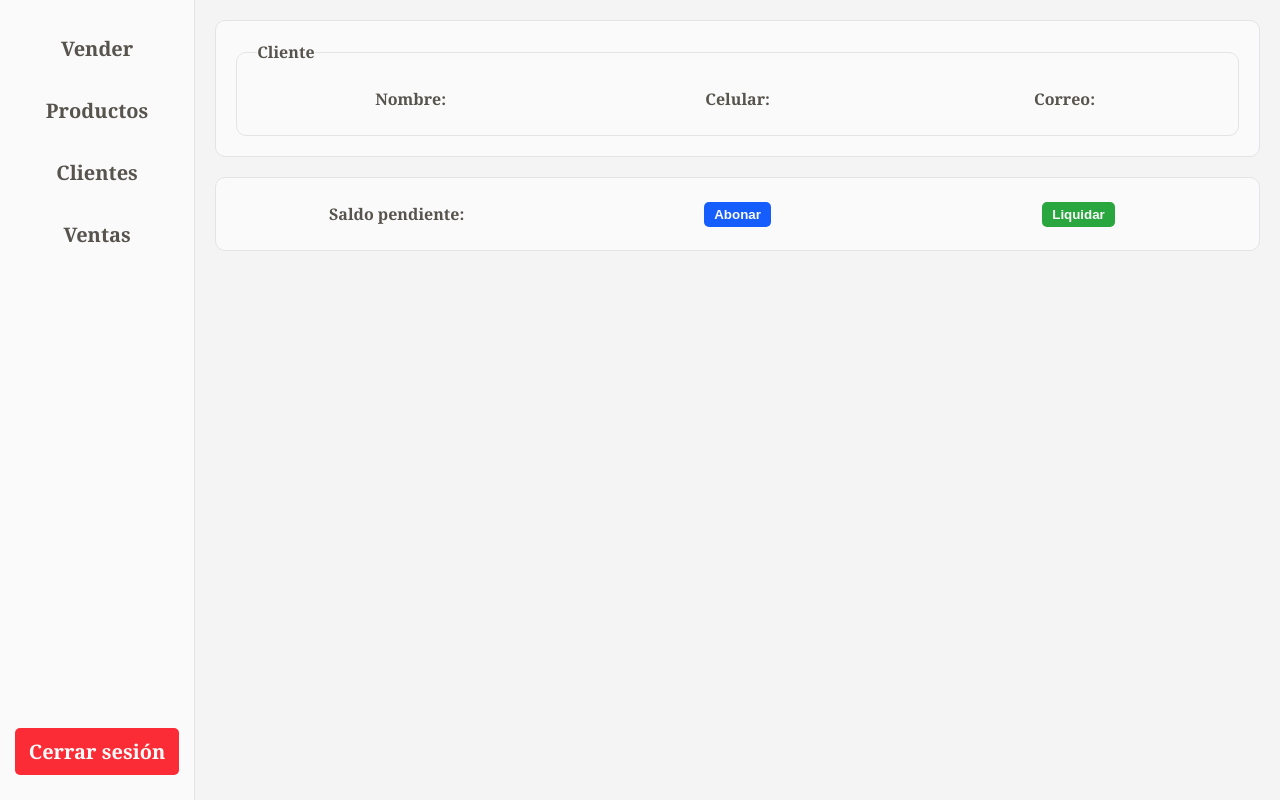
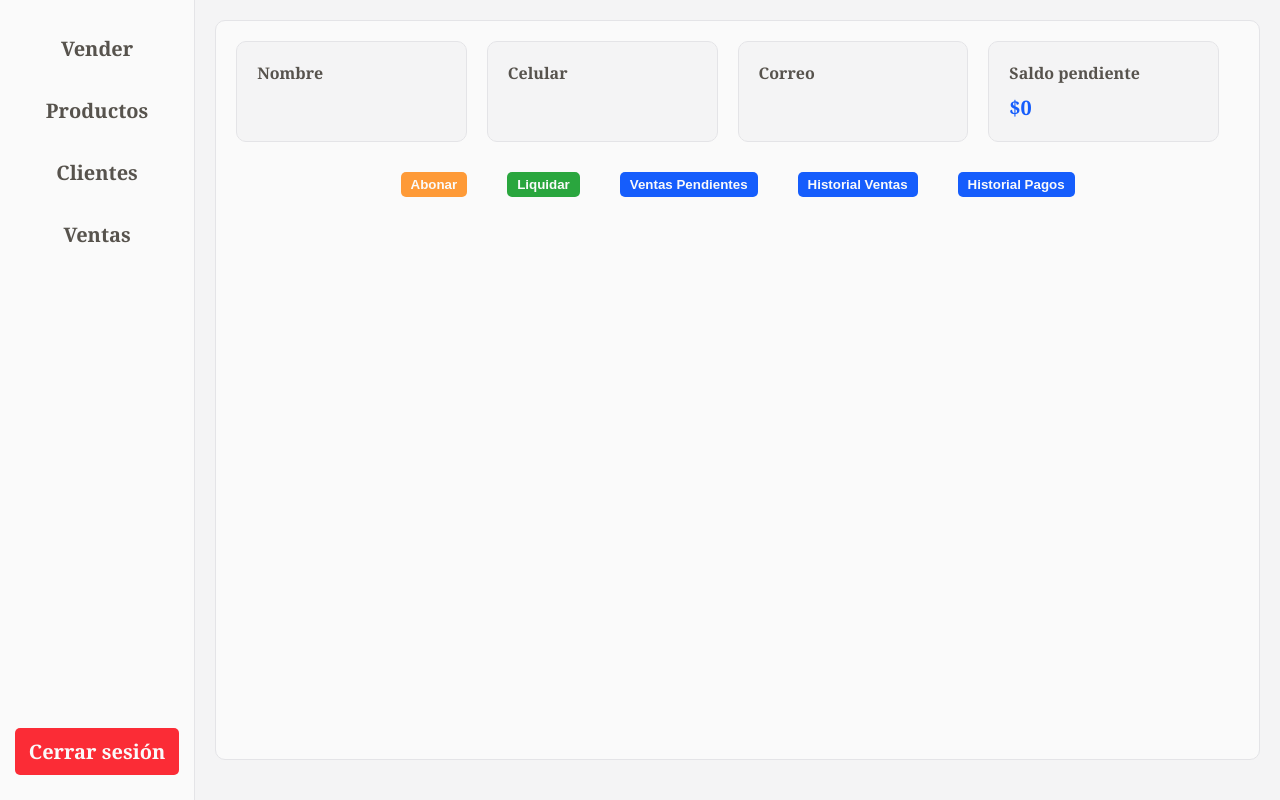
Before and after one commit to sk8duver-a11y/simple-pos-php, a PHP site: page /cliente.php in a window 1280 px wide. Run offline with PHP 8.4, Linux system fonts and the light colour scheme; data that the repository does not hold is empty.

Commit message:
Actualizar vista de detalle de cliente

```diff
--- a/assets/css/styles.css
+++ b/assets/css/styles.css
@@ -87,8 +87,6 @@ main {
 #section-busqueda-producto,
 #section-ganancia,
 #agregar-cliente,
-#datos-cliente,
-#detalles-cliente,
 fieldset {
   width: 100%;
   display: flex;
@@ -139,6 +137,7 @@ input:focus {
   cursor: pointer;
   font-weight: bold;
   transition: 0.3s;
+  margin: 0 5px 0 5px;
 }
 
 .btn-cancelar {
@@ -150,6 +149,7 @@ input:focus {
   cursor: pointer;
   font-weight: bold;
   transition: 0.3s;
+  margin: 0 5px 0 5px;
 }
 
 .btn-agregar:hover,
@@ -218,6 +218,7 @@ tr:hover {
   font-weight: bold;
   cursor: pointer;
   transition: 0.3s;
+  margin: 0 5px 0 5px;
 }
 
 .btn-editar:hover,
@@ -441,20 +442,44 @@ h2 {
 }
 
 /* ==========================
-   MODAL TIPO VENTA
+   CLIENTE
 ========================== */
+
+#datos-cliente {
+  width: 100%;
+  display: flex;
+  flex-direction: column;
+  background-color: var(--white-bg1);
+  border: 1px solid var(--white-bg3);
+  border-radius: 10px;
+  padding: 20px;
+  height: 100vh;
+  overflow: auto;
+}
+
+.datos-personales {
+  display: flex;
+  flex-direction: row;
+  margin-bottom: 30px;
+  gap: 20px;
+}
+
 #txt-cliente,
 #txt-celular,
 #txt-correo {
-  font-family: Georgia, "Times New Roman", Times, serif;
-  color: var(--black);
-  font-weight: bold;
+  font-size: 20px;
 }
 
-.info-datos-cliente {
+#detalles-cliente{
   display: flex;
   flex-direction: row;
-  align-items: center;
   justify-content: center;
   width: 100%;
+  gap: 30px;
+  margin-bottom: 30px;
 }
+
+#tabla-ventas-pendientes,
+#tabla-historial-ventas {
+  display: none;
+}
--- a/cliente.php
+++ b/cliente.php
@@ -13,37 +13,62 @@
 
     <main>
         <section id="datos-cliente">
-            <fieldset>
-                <legend>Cliente</legend>
+            <div class="datos-personales">
+                <div class="tarjeta-resumen">
+                    <span class="titulo-resumen">Nombre</span>
+                    <strong id="txt-cliente" class="valor-resumen"></strong>
+                </div>
+                <div class="tarjeta-resumen">
+                    <span class="titulo-resumen">Celular</span>
+                    <strong id="txt-celular" class="valor-resumen"></strong>
+                </div>
+                <div class="tarjeta-resumen">
+                    <span class="titulo-resumen">Correo</span>
+                    <strong id="txt-correo" class="valor-resumen"></strong>
+                </div>
+                <div class="tarjeta-resumen">
+                    <span class="titulo-resumen">Saldo pendiente</span>
+                    <strong id="txt-correo" class="valor-resumen">$0<strong>
+                </div>
+            </div>
+            <div id="detalles-cliente">
+                <button type="button" class="btn-editar">Abonar</button>
+                <button type="button" class="btn-agregar">Liquidar</button>
+                <button type="button" class="btn-cancelar">Ventas Pendientes</button>
+                <button type="button" class="btn-cancelar">Historial Ventas</button>
+                <button type="button" class="btn-cancelar">Historial Pagos</button>
+            </div>
 
-                <div class="info-datos-cliente">
-                    <label>Nombre:</label>
-                    <p id="txt-cliente"></p>
-                </div>
-                <div class="info-datos-cliente">
-                    <label>Celular:</label>
-                    <p id="txt-celular"></p>
-                </div>
-                <div class="info-datos-cliente">
-                    <label>Correo:</label>
-                    <p id="txt-correo"></p>
-                </div>
+            <table id="tabla-ventas-pendientes">
+                <thead>
+                    <tr>
+                        <th>Venta</th>
+                        <th>Hora</th>
+                        <th>Productos</th>
+                        <th>Total</th>
+                        <th>Acciones</th>
+                    </tr>
+                </thead>
+                <tbody id="ventas-pendientes">
+                    <!-- Aquí se agregarán las ventas pendientes -->
+                </tbody>
+            </table>
 
-            </fieldset>
+            <table id="tabla-historial-ventas">
+                <thead>
+                    <tr>
+                        <th>Venta</th>
+                        <th>Hora</th>
+                        <th>Productos</th>
+                        <th>Total</th>
+                        <th>Acciones</th>
+                    </tr>
+                </thead>
+                <tbody id="historial ventas">
+                    <!-- Aquí se agregará el historial de ventas -->
+                </tbody>
+            </table>
         </section>
-        <section id="detalles-cliente">
-            <div class="info-datos-cliente">
-                <label>Saldo pendiente:</label>
-                <p id="txt-saldo-pendiente"></p>
-            </div>
-            <div class="info-datos-cliente">
-                <button type="button" class="btn-cancelar">Abonar</button>
-            </div>
-            <div class="info-datos-cliente">
-                <button type="button" class="btn-agregar">Liquidar</button>
-            </div>
-        </section>
-
     </main>
 
 </body>
```
